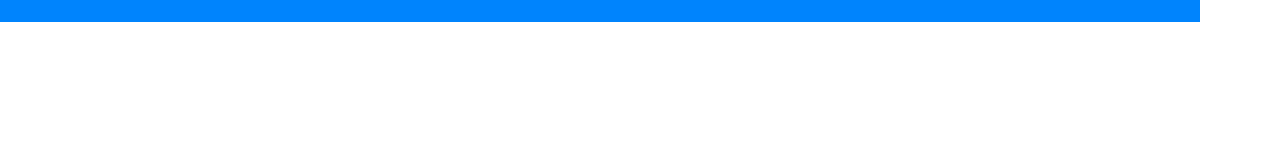
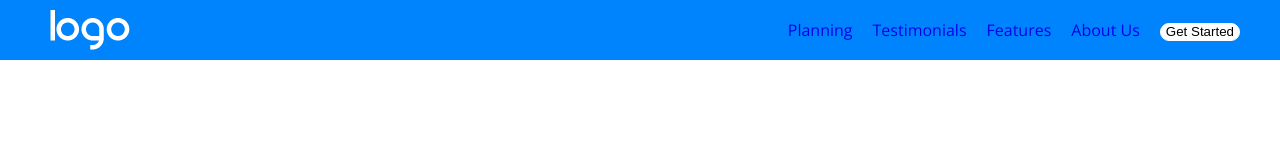
Before and after one commit to JacopoMarini/htmlcss-responsive-layout, a plain HTML site: page index.html in a window 1280 px wide. Drawn offline with nearby package versions, Linux system fonts and the light colour scheme.

Commit message:
Nav completo

```diff
--- a/css/app.css
+++ b/css/app.css
@@ -1,6 +1,21 @@
 /* ----- HEADER ----- */
 
 .nav{
+    color: white;
+}
+
+.nav .container .nav-logo{
+display: flex;
+align-items: center;
+padding: 10px;
+}
+
+.nav-list ul{
+    display: flex;
+    gap: 20px;
+}
+
+.nav .container{
     display: flex;
     justify-content: space-between;
     align-items: center;
--- a/css/common.css
+++ b/css/common.css
@@ -10,8 +10,27 @@ html{
 
 .container{
     width: 1200px;
+    margin: 0 auto;
+}
+
+ul, ol, li, menu{
+    list-style: none;
+    text-decoration: none;
+}
+
+a{
+    text-decoration: none;
 }
 
 .blue{
     background-color: #0084FD;
 }
+
+.button{
+    background-color: white;
+    color: black;
+    padding: 5px;
+    line-height: 50%;
+    border: 1px solid white;
+    border-radius: 20px;
+}
--- a/index.html
+++ b/index.html
@@ -15,9 +15,22 @@
 <body>
 
     <header>
-        <div class="nav container blue">
-            <div class="nav-logo">
-                <img src="" alt="">
+        <!-- Navbar con container per centrare il contenuto -->
+        <div class="nav blue">
+            <div class="container">
+                <div class="nav-logo">
+                    <img src="img/logo.png" alt="logo">
+                </div>
+
+                <div class="nav-list">
+                    <ul>
+                        <li><a href="#">Planning</a></li>
+                        <li><a href="#">Testimonials</a></li>
+                        <li><a href="#">Features</a></li>
+                        <li><a href="#">About Us</a></li>
+                        <li><a href="#"><button class="button">Get Started</button></a></li>
+                    </ul>
+                </div>
             </div>
         </div>
     </header>
```
